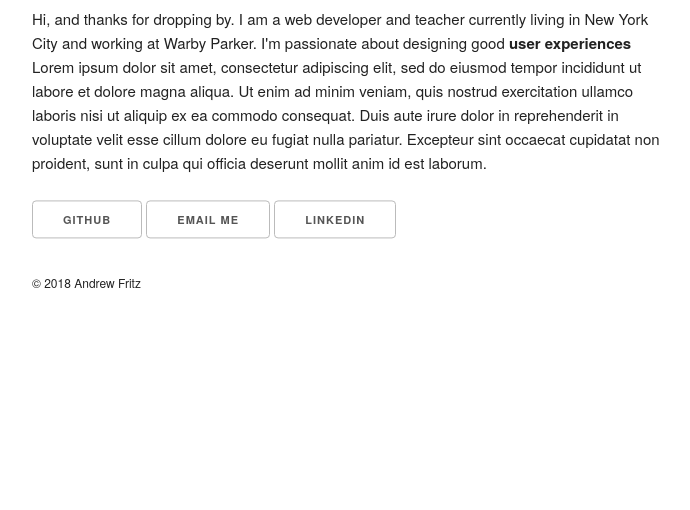
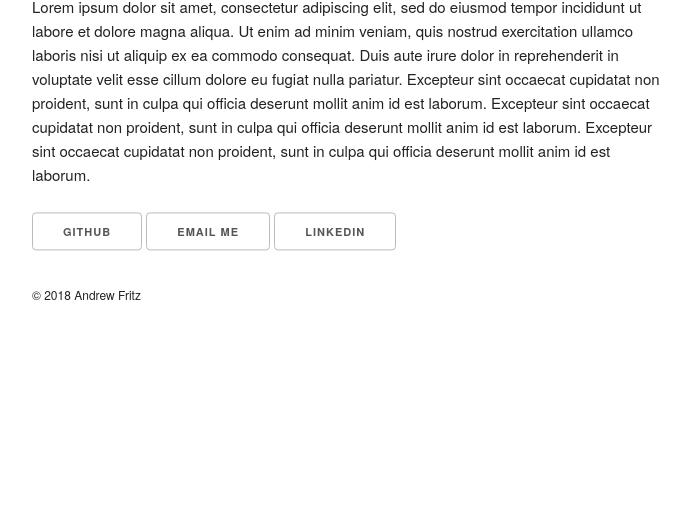
Before and after one commit to andrewfritz86/andrewfritz86.github.io, a plain HTML site: page index.html in a window 1280 px wide. Shown: the part 290-800 px from the top of the page, without its empty margins (288-978 px from the left). Drawn offline with Linux system fonts and the light colour scheme.

Commit message:
Update copy

```diff
--- a/index.html
+++ b/index.html
@@ -12,7 +12,7 @@
     <div class="center">
       <h1> Andrew Fritz </h1>
       <p class="info text">
-      Hi, and thanks for dropping by. I am a web developer and teacher currently living in New York City and working at Warby Parker. I'm passionate about designing good <strong>user experiences</strong> Lorem ipsum dolor sit amet, consectetur adipiscing elit, sed do eiusmod tempor incididunt ut labore et dolore magna aliqua. Ut enim ad minim veniam, quis nostrud exercitation ullamco laboris nisi ut aliquip ex ea commodo consequat. Duis aute irure dolor in reprehenderit in voluptate velit esse cillum dolore eu fugiat nulla pariatur. Excepteur sint occaecat cupidatat non proident, sunt in culpa qui officia deserunt mollit anim id est laborum. </p>
+   Lorem ipsum dolor sit amet, consectetur adipiscing elit, sed do eiusmod tempor incididunt ut labore et dolore magna aliqua. Ut enim ad minim veniam, quis nostrud exercitation ullamco laboris nisi ut aliquip ex ea commodo consequat. Duis aute irure dolor in reprehenderit in voluptate velit esse cillum dolore eu fugiat nulla pariatur. Excepteur sint occaecat cupidatat non proident, sunt in culpa qui officia deserunt mollit anim id est laborum. Excepteur sint occaecat cupidatat non proident, sunt in culpa qui officia deserunt mollit anim id est laborum. Excepteur sint occaecat cupidatat non proident, sunt in culpa qui officia deserunt mollit anim id est laborum. </p>
       <div class="row">
         <div class="links-wrapper">
           <a class="button" href="http://www.github.com/andrewfritz86"> GitHub </a>
```
